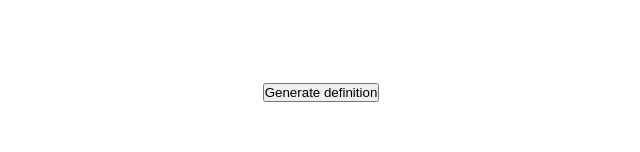
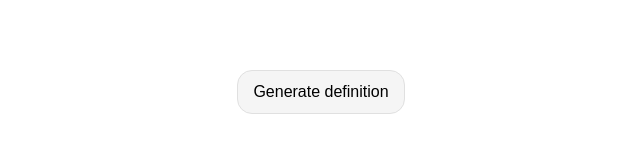
Before and after one commit to jacopolegovini/guess-the-word, a Vue app: page / in a window 1280 px wide. Shown: the part 390-542 px from the top of the page, without its empty margins (319-959 px from the left). Built offline with nearby package versions, Linux system fonts and the light colour scheme.

Commit message:
create function to hide letters of the word

```diff
--- a/src/components/Word.vue
+++ b/src/components/Word.vue
@@ -5,11 +5,45 @@ import { onMounted, ref } from 'vue';
 
 const word = ref<string>('');
 const definition = ref<string>('');
+const hiddenWord = ref<string>('');
 
+/**
+ * Permette di nascondere parti della parola
+ * @param word la parola selezionata da nascondere
+ * @returns {string[]} Un array di caratteri (es: ['a', '_', '_', 'e']).
+ */
+function hideRandomLetters(word: string) {
+    let wordArray: string[] = word.split('');
+    let numToHide: number = 0
+    let hiddenCount = 0;
+
+    if (word.length <= 4) {
+        numToHide = 3
+    } else if (word.length > 4 && word.length <= 8) {
+        numToHide = 5
+    }
+
+    while (hiddenCount < numToHide && hiddenCount < word.length) {
+        let randomIndex = Math.floor(Math.random() * wordArray.length);
+
+        if (wordArray[randomIndex] !== '_') {
+            wordArray.splice(randomIndex, 1, '_');
+            hiddenCount++;
+        }
+    }
+
+    return wordArray.join('');
+}
+
+/**
+ * Chiamata api che prende la definizione dal dizionario in base alla parola generata casualmente tramite il pacchetto random-words
+ */
 function getApi() {
     const newWord = generate() as string;
     word.value = newWord;
     const apiUrl = `https://api.dictionaryapi.dev/api/v2/entries/en/${newWord}`;
+
+    hiddenWord.value = hideRandomLetters(newWord);
 
     axios.get(apiUrl)
         .then(response => {
@@ -30,7 +64,7 @@ onMounted(() => {
 
 <template>
     <section class="word">
-        <p>{{ word }}</p>
+        <p>{{ hiddenWord }}</p>
         <p>{{ definition }}</p>
         <button @click="getApi">Generate definition</button>
     </section>
--- a/src/style.css
+++ b/src/style.css
@@ -38,4 +38,15 @@ header h1 {
   font-size: 1.5rem;
 }
 
-.word button {}
+.word button {
+  padding: 12px 15px;
+  border-radius: 15px;
+  background-color: #F5F5F5;
+  border: 1px solid #E0E0E0;
+  font-size: 1rem;
+  cursor: pointer;
+}
+
+.word button:hover {
+  background-color: #E0E0E0;
+}
```
